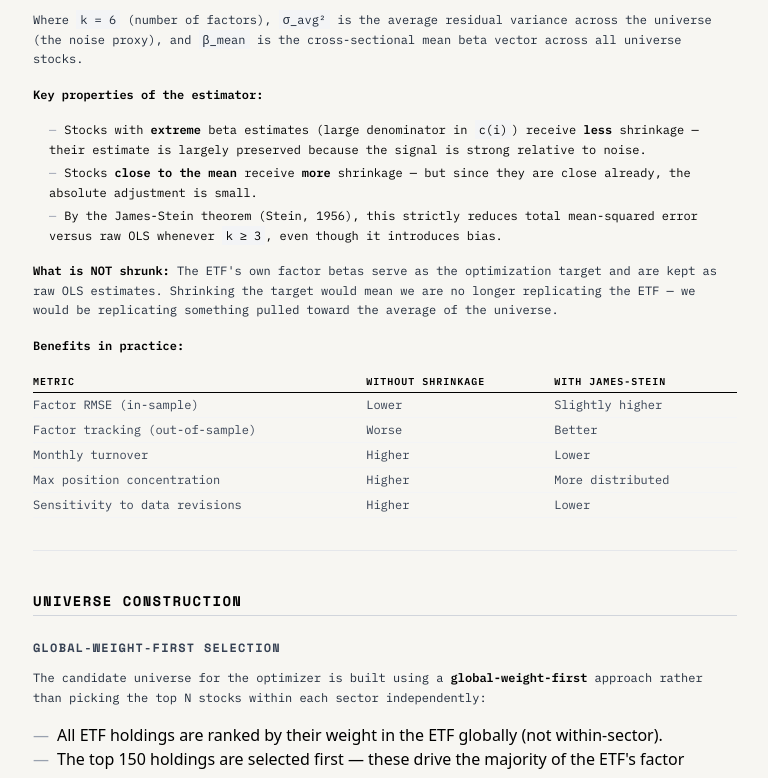
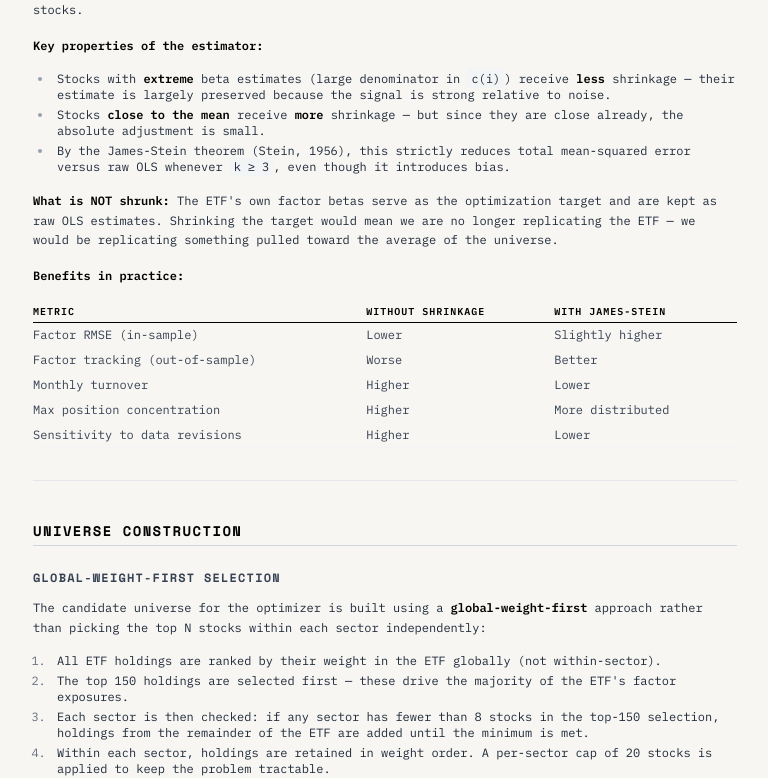
Before and after one commit to postagrarian/byproforma, a Next.js app in the folder web/: page /login in a window 1280 px wide. Shown: the part 2899-3677 px from the top of the page, without its empty margins (255-1023 px from the left). Built offline with nearby package versions, Linux system fonts and the light colour scheme.

Commit message:
Fix ordered list rendering — add ol component, unify li font

```diff
--- a/web/app/login/LoginClient.tsx
+++ b/web/app/login/LoginClient.tsx
@@ -101,12 +101,17 @@ export default function LoginClient({ methodology }: { methodology: string }) {
                 </p>
               ),
               ul: ({ children }) => (
-                <ul className="font-plex-mono text-xs leading-relaxed mb-4 space-y-1 pl-4">
+                <ul className="font-plex-mono text-xs leading-relaxed mb-4 space-y-1 pl-5 list-disc marker:text-gray-400">
                   {children}
                 </ul>
               ),
+              ol: ({ children }) => (
+                <ol className="font-plex-mono text-xs leading-relaxed mb-4 space-y-1 pl-5 list-decimal marker:text-gray-500">
+                  {children}
+                </ol>
+              ),
               li: ({ children }) => (
-                <li className="before:content-['—'] before:mr-2 before:text-gray-400">
+                <li className="font-plex-mono text-xs text-gray-800 pl-1">
                   {children}
                 </li>
               ),
```
